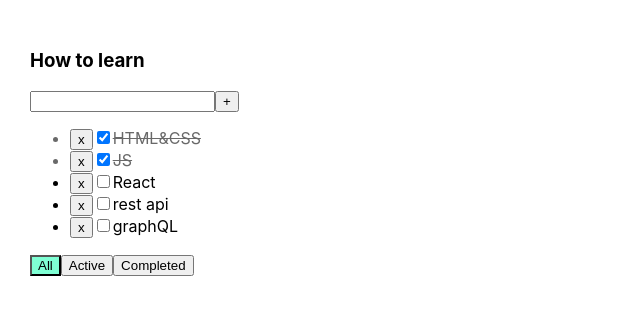
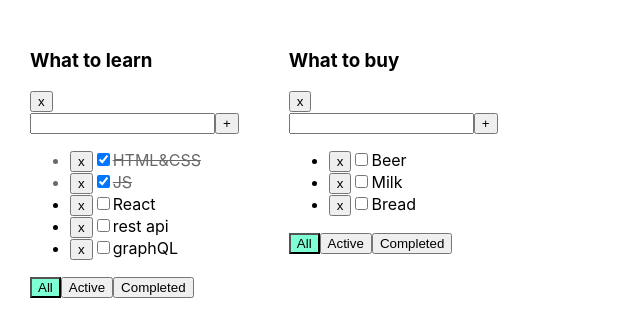
Before and after one commit to nedashkivskyios/myTodoListTypeScript, a React (Create React App) app: page / in a window 1280 px wide. Shown: the top 336 px of the page, without its empty margins (0-640 px from the left). Built offline with nearby package versions, Linux system fonts and the light colour scheme.

Commit message:
todolist 05

```diff
--- a/src/App.tsx
+++ b/src/App.tsx
@@ -4,60 +4,118 @@ import './App.css';
 import ToDoList from "./ToDoList";
 
 export type FilterType = 'all' | 'done' | 'notdone'
+export type TaskType = {
+  id: string
+  title: string
+  isDone: boolean
+}
+export type TodoListType = {
+  id: string,
+  title: string,
+  filter: FilterType
+}
+export type TasksType = {
+  [key: string]: Array<TaskType>
+}
+const todoListIDOne = v1()
+const todoListIDTwo = v1()
 
 function App() {
-  let [tasks, setTasks] = useState([
+
+  let [todolist, setTodolist] = useState<Array<TodoListType>>([
+    {
+      id: todoListIDOne,
+      title: 'What to learn',
+      filter: 'all'
+    },
+    {
+      id: todoListIDTwo,
+      title: 'What to buy',
+      filter: 'all'
+    },
+  ])
+
+
+  let [tasks, setTasks] = useState<TasksType>({
+    [todoListIDOne]: [
       {id: v1(), title: "HTML&CSS", isDone: true},
       {id: v1(), title: "JS", isDone: true},
       {id: v1(), title: "React", isDone: false},
       {id: v1(), title: "rest api", isDone: false},
       {id: v1(), title: "graphQL", isDone: false}
-  ])
+    ],
+    [todoListIDTwo]: [
+      {id: v1(), title: "Beer", isDone: false},
+      {id: v1(), title: "Milk", isDone: false},
+      {id: v1(), title: "Bread", isDone: false}
+    ],
+  })
   let [error, setError] = useState<string | null>(null)
 
-  const removeTask = (taskId: string) => {
-    const removedTasks = tasks.filter(el => el.id !== taskId)
-    setTasks(removedTasks)
+  const changeFilter = (value: FilterType, todolistID: string) => {
+    const todo = todolist.find(tl => tl.id === todolistID)
+    if (todo) {
+      todo.filter = value
+      setTodolist([...todolist])
     }
-  const addTask = (title: string) => {
+  }
+
+  const removeTask = (todolistID: string, taskId: string) => {
+    const task = tasks[todolistID]
+    tasks[todolistID] = task.filter(el => el.id !== taskId)
+    setTasks({...tasks})
+    }
+const removeTodolist = (todolistID: string) => {
+  const newTodolist = todolist.filter(tl => tl.id !== todolistID)
+  setTodolist(newTodolist)
+  delete tasks[todolistID]
+}
+  const addTask = (todolistID: string, title: string) => {
+  const task = tasks[todolistID]
     if (title.trim().length === 0) {
       setError('Title is required')
     } else {
       let newTask = {id: v1(), title: title, isDone: false}
-      let taskForToDoList = [...tasks, newTask]
-      setTasks(taskForToDoList)
+      tasks[todolistID] = [...task, newTask]
+      setTasks({...tasks})
     }
   }
-  const changeStatus = (id: string, checked: boolean) => {
-    const findTask = tasks.find(el => el.id === id)
+  const changeStatus = (todolistID: string, id: string, checked: boolean) => {
+    const task = tasks[todolistID]
+    const findTask = task.find(el => el.id === id)
     if (findTask) {
       findTask.isDone = checked
     }
-    setTasks([...tasks])
+    setTasks({...tasks})
   }
 
-  let [filter, setFilter] = useState<FilterType>('all')
-  let filteringTasks = tasks
-
-  if (filter === 'done') {
-    filteringTasks = filteringTasks.filter(el => el.isDone)
-  }
-  if (filter === 'notdone') {
-    filteringTasks = filteringTasks.filter(el => !el.isDone)
-  }
 
   return (
     <div className="App">
-      <ToDoList addTask={addTask}
-                title={"How to learn"}
+      {
+        todolist.map(tl => {
+          let filteringTasks = tasks[tl.id]
+          if (tl.filter === 'done') {
+            filteringTasks = filteringTasks.filter(el => el.isDone)
+          }
+          if (tl.filter === 'notdone') {
+            filteringTasks = filteringTasks.filter(el => !el.isDone)
+          }
+          return <ToDoList key={tl.id}
+                           removeTodolist={removeTodolist}
+                           todolistID={tl.id}
+                           addTask={addTask}
+                           title={tl.title}
                            error={error}
                            task={filteringTasks}
                            changeStatus={changeStatus}
                            removeTask={removeTask}
-                setFilter={setFilter}
+                           changeFilter={changeFilter}
                            setError={setError}
-                filter={filter}
+                           filter={tl.filter}
           />
+        })
+      }
     </div>
   );
 }
--- a/src/ToDoList.tsx
+++ b/src/ToDoList.tsx
@@ -8,42 +8,49 @@ export type TasksPropsType = {
 }
 export type ToDoListPropsType = {
   title: string
+  todolistID: string
+  filter: FilterType
+  error: string | null
   task: Array<TasksPropsType>
-  removeTask: (taskId: string) => void
-  setFilter: (setFilter: FilterType) => void
-  addTask: (title: string) => void
-  changeStatus: (id: string, checked: boolean) => void
-  error: string | null
   setError: (setError: string | null) => void
-  filter: FilterType
+  removeTodolist: (todolistID: string) => void
+  addTask: (todolistID: string, title: string) => void
+  removeTask: (todolistID: string, taskId: string) => void
+  changeFilter: (value: FilterType, todolistID: string) => void
+  changeStatus: (todolistID: string, id: string, checked: boolean) => void
 }
 
 const ToDoList = (props: ToDoListPropsType) => {
 
   const [todoTitle, setTodoTitle] = useState<string>('')
 
+
   const todoTitleHandler = (e: ChangeEvent<HTMLInputElement>) => {
     setTodoTitle(e.currentTarget.value)
     props.setError(null)
   }
   const addTaskButtonHandler = () => {
-    props.addTask(todoTitle)
+    props.addTask(props.todolistID, todoTitle)
     setTodoTitle('')
-
   }
-
+  const removeTodolistHandler = () => {
+    props.removeTodolist(props.todolistID)
+  }
   const allButtonHandler = () => {
-    props.setFilter('all')
+    props.changeFilter( 'all', props.todolistID)
   }
   const activeButtonHandler = () => {
-    props.setFilter('notdone')
+    props.changeFilter( 'notdone', props.todolistID)
   }
   const completedButtonHandler = () => {
-    props.setFilter('done')
+    props.changeFilter( 'done', props.todolistID)
   }
   return (
     <div className="ToDoList">
+      <div>
         <h3>{props.title}</h3>
+      <button onClick={removeTodolistHandler}>x</button>
+      </div>
       <div>
         <input className={props.error ? 'errorInput' : ''} value={todoTitle} onChange={todoTitleHandler}/>
         <button onClick={addTaskButtonHandler}>+</button>
@@ -57,10 +64,10 @@ const ToDoList = (props: ToDoListPropsType) => {
 
             const changeStatusHandler = (e: ChangeEvent<HTMLInputElement>) => {
               const newStatusValue = e.currentTarget.checked
-              props.changeStatus(el.id, newStatusValue)
+              props.changeStatus(props.todolistID, el.id, newStatusValue)
             }
             const removeTaskHandler = () => {
-              props.removeTask(el.id)
+              props.removeTask(props.todolistID, el.id)
             }
 
             return <li className={el.isDone ? 'isDone' : ''} key={el.id}>
@@ -75,8 +82,10 @@ const ToDoList = (props: ToDoListPropsType) => {
       </ul>
       <div>
         <button className={props.filter === 'all' ? 'activeButton' : ''} onClick={allButtonHandler}>All</button>
-        <button className={props.filter === 'notdone' ? 'activeButton' : ''} onClick={activeButtonHandler}>Active</button>
-        <button className={props.filter === 'done' ? 'activeButton' : ''} onClick={completedButtonHandler}>Completed</button>
+        <button className={props.filter === 'notdone' ? 'activeButton' : ''} onClick={activeButtonHandler}>Active
+        </button>
+        <button className={props.filter === 'done' ? 'activeButton' : ''} onClick={completedButtonHandler}>Completed
+        </button>
       </div>
     </div>
   )
```
Lines whose indentation alone changed are shown as unchanged.
